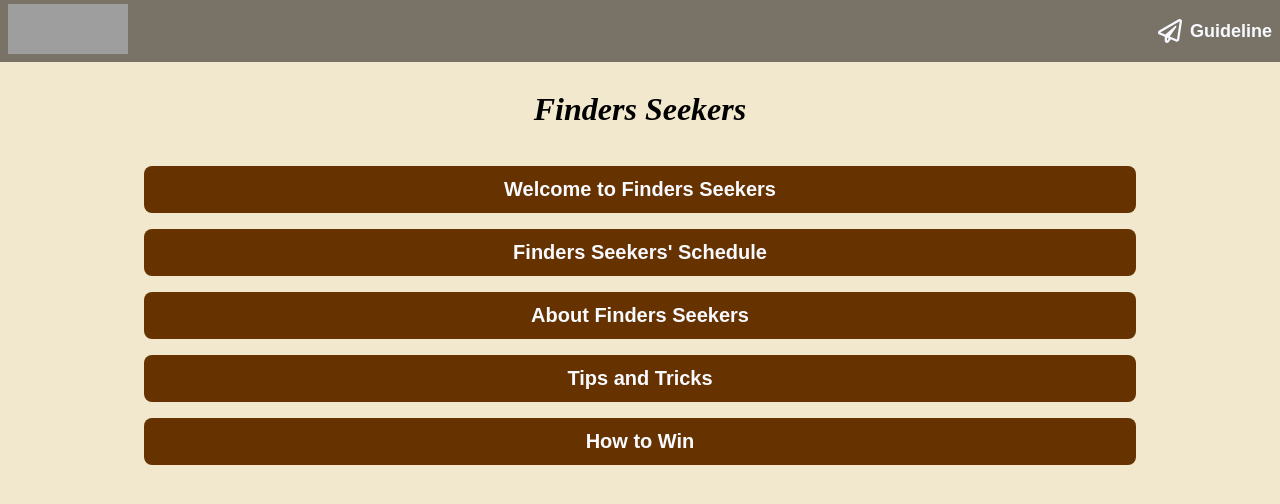
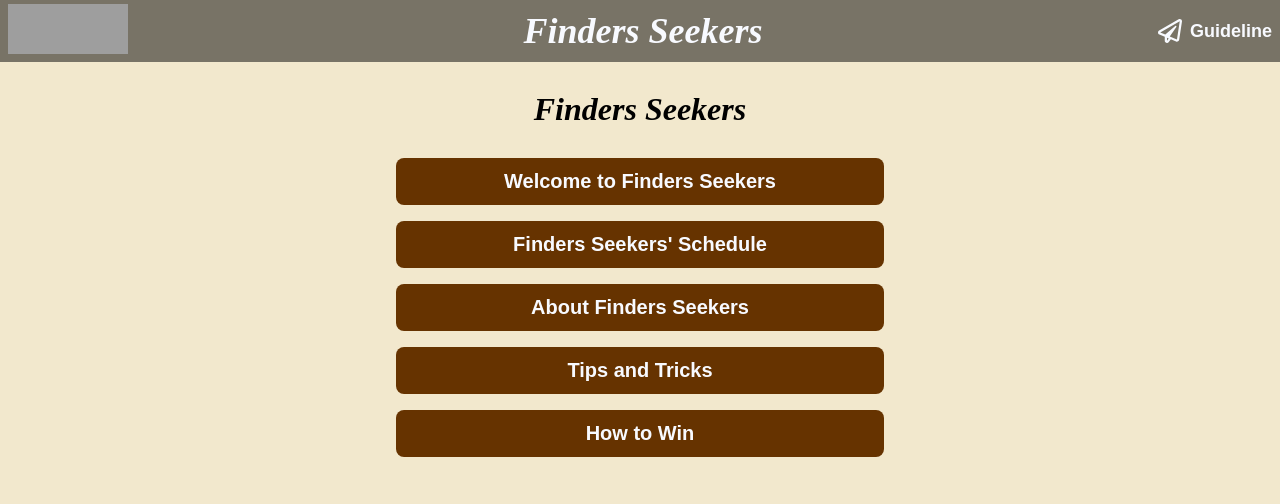
Before and after one commit to stanley355/pbifair, a Next.js app: page / in a window 1280 px wide. Shown: the top 504 px of the page. Built offline with nearby package versions, Linux system fonts and the light colour scheme; grey boxes are pictures that could not be loaded.

Commit message:
guideline desktop

```diff
--- a/components/Guideline/Guideline.module.scss
+++ b/components/Guideline/Guideline.module.scss
@@ -5,6 +5,13 @@
 .guideline {
   width: 100%;
   overflow-y: scroll;
+
+  @include desktop-view {
+    width: 50%;
+    margin: auto;
+    overflow-y: unset;
+    padding: 0 $space--xs;
+  }
 
   &__head {
     &__backBtn {
@@ -16,10 +23,6 @@
         font-size: $font--xxl;
       }
     }
-  }
-
-  &__body {
-    padding: $space--xs;
   }
 
   &__list {
@@ -42,6 +45,10 @@
     font-weight: bold;
     line-height: 1.5;
 
+    @include desktop-view {
+      font-size: $font--lg;
+    }
+
     h3 {
       text-align: center;
     }
--- a/components/Navbar/Navbar.module.scss
+++ b/components/Navbar/Navbar.module.scss
@@ -7,6 +7,13 @@
   display: flex;
   align-items: center;
   justify-content: space-between;
+
+  &__title {
+    font-size: 36px;
+    font-weight: bold;
+    color:$color-white;
+    font-style: italic;
+  }
 
   &__openGuidelineBtn {
     background: none;
--- a/components/Navbar/Navbar.tsx
+++ b/components/Navbar/Navbar.tsx
@@ -1,8 +1,12 @@
 import React, { useState } from 'react';
 import styles from './Navbar.module.scss';
+import useResponsive from '../../utils/useResponsive';
 import { FaRegPaperPlane, FaArrowLeft } from 'react-icons/fa';
 
 const Navbar = () => {
+
+  const {isDesktop} = useResponsive();
+
   const [showGuideline, setShowGuideline] = useState(false);
   const [selectedGuideline, setSelectedGuideline] = useState("");
 
@@ -226,6 +230,7 @@ const Navbar = () => {
           height="50px"
         />
       </div>
+      {isDesktop && <div className={styles.navbar__title}>Finders Seekers</div>}
       <button className={styles.navbar__openGuidelineBtn} onClick={() => setShowGuideline(true)}>
         <FaRegPaperPlane />
         <div>Guideline</div>
```
